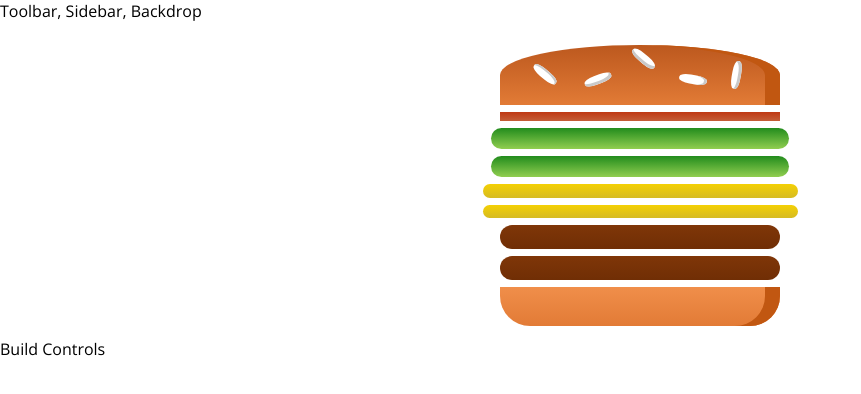
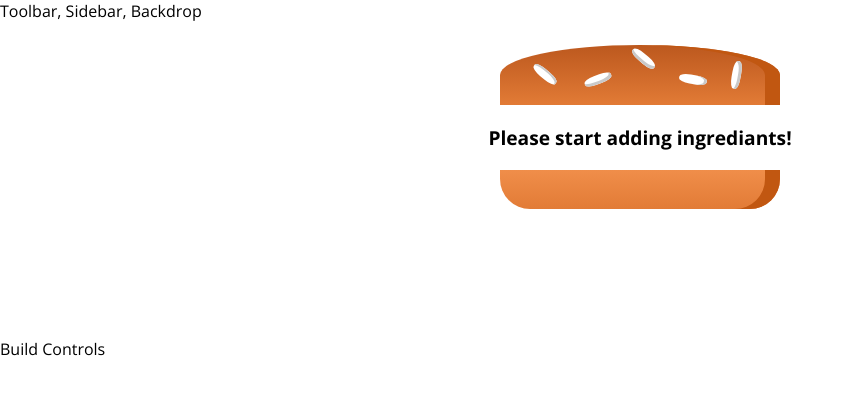
Before and after one commit to SanazME/ReactMiniProjects, a React (Create React App) app in the folder burger_builder/: page / in a window 1280 px wide. Shown: the top 394 px of the page, without its empty margins (0-861 px from the left). Built offline with nearby package versions, Linux system fonts and the light colour scheme.

Commit message:
Calculate ingrediants dynamically

```diff
--- a/burger_builder/src/components/Burger/Burger.js
+++ b/burger_builder/src/components/Burger/Burger.js
@@ -4,16 +4,19 @@ import BurgerIngrediants from './BurgerIngrediant/BurgerIngrediant';
 
 export default function burger(props) {
 
-    let ingrediantArray = [];
+    // transform the ingrediant obj to an array of jsx with unique keys
+    let ingrediantArray = Object.keys(props.ingrediants)
+        .map(ingKey => [...Array(props.ingrediants[ingKey])]
+            .map((_, i) => {
+                return <BurgerIngrediants type={ingKey} key={ingKey + i} />
+            })
+        )
+        .reduce((acc, ele) => acc.concat(ele), [])
 
-    for (const ingrediant in props.ingrediants) {
-        ingrediantArray.push([...Array(props.ingrediants[ingrediant])].map(
-            (_, i) => {
-                return <BurgerIngrediants type={ingrediant} key={ingrediant + i} />
-            }
-        ))
+    // check if the ingrediant array is empty
+    if (ingrediantArray.length === 0) {
+        ingrediantArray = <p>Please start adding ingrediants!</p>
     }
-    console.log(ingrediantArray)
 
     return (
         <div className={classes.Burger}>
--- a/burger_builder/src/containers/BurgerBuilder/BurgerBuilder.js
+++ b/burger_builder/src/containers/BurgerBuilder/BurgerBuilder.js
@@ -9,10 +9,10 @@ export default class BurgerBuilder extends Component {
     // }
     state = {
         ingrediants: {
-            bacon: 1,
-            salad: 2,
-            cheese: 2,
-            meat: 2
+            bacon: 0,
+            salad: 0,
+            cheese: 0,
+            meat: 0
         }
     }
 
```
